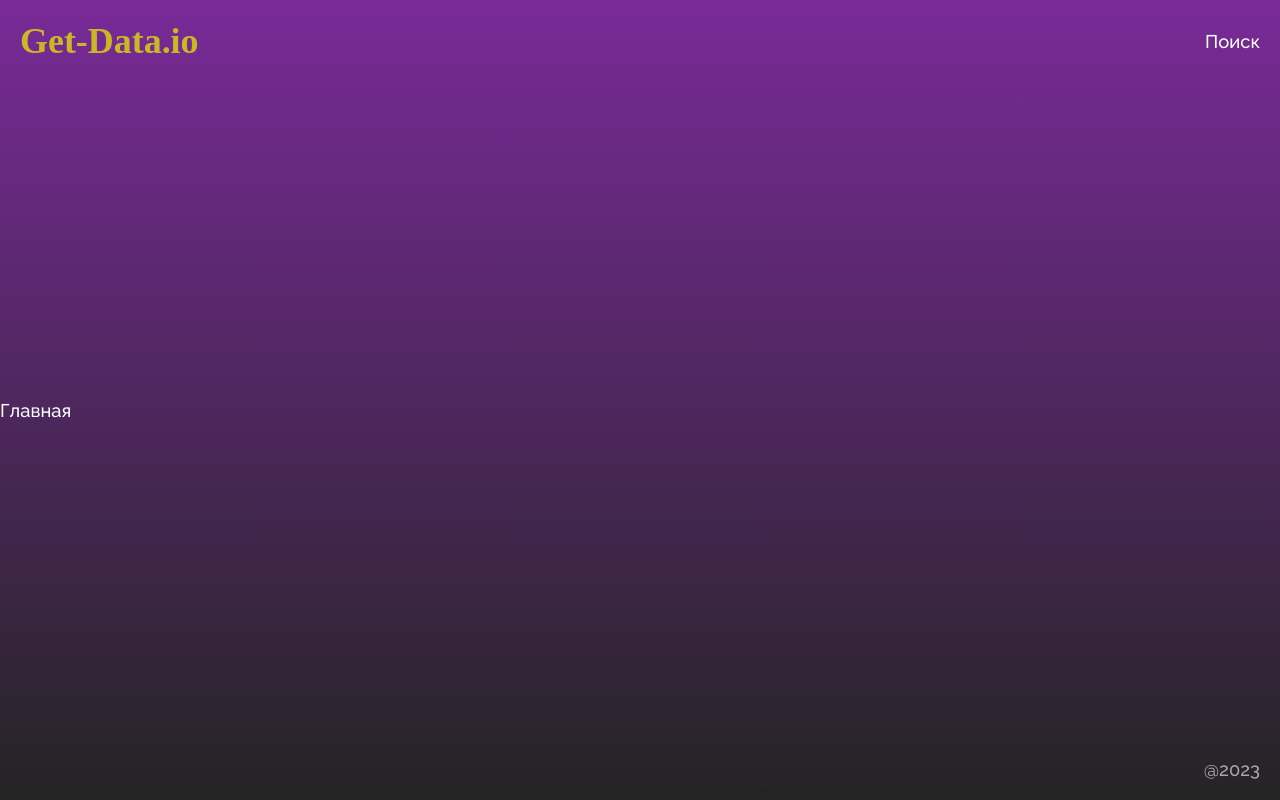
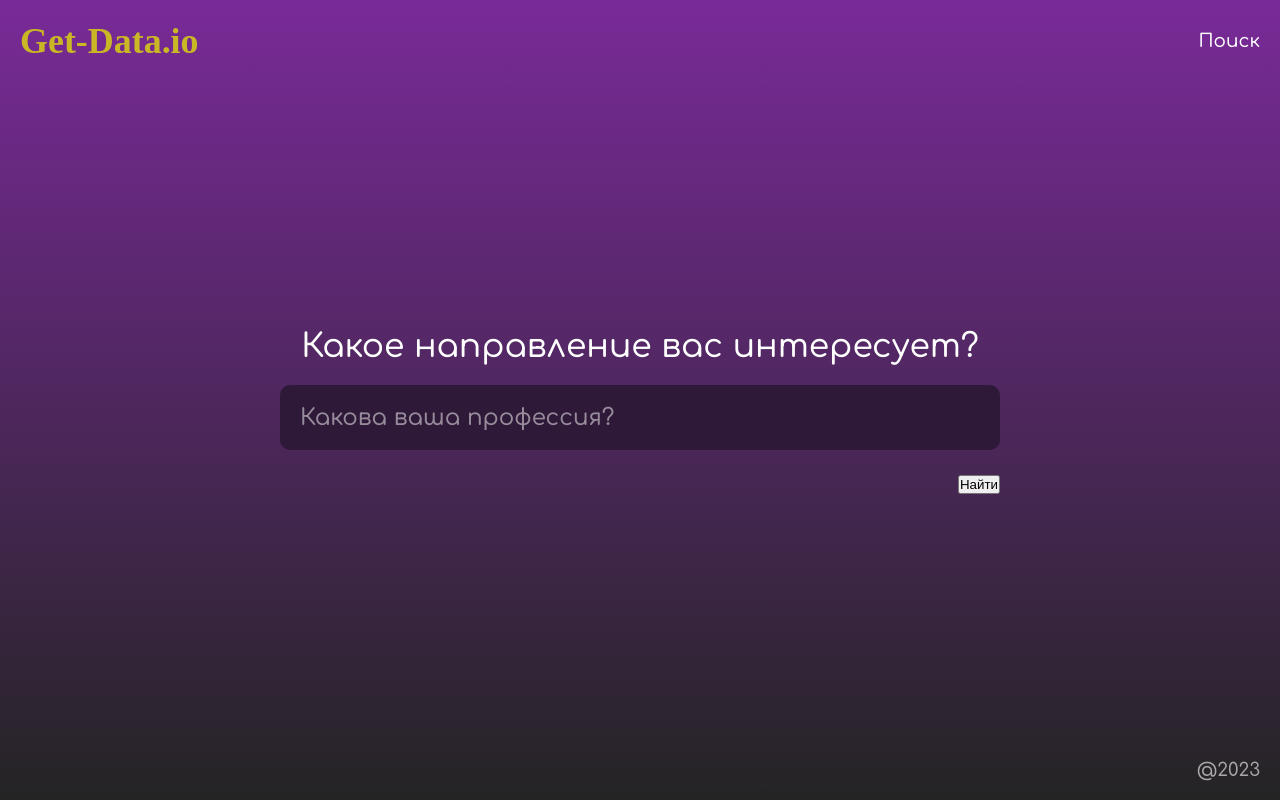
Before and after one commit to agro40tech/get-data-io, a React (Create React App) app: page / in a window 1280 px wide. Built offline with nearby package versions, Linux system fonts and the light colour scheme; a web font is replaced by a local one.

Commit message:
Прописал стили доделал верстку HomePage

```diff
--- /dev/null
+++ b/src/components/UI/index.css
@@ -0,0 +1,5 @@
+.main {
+  display: flex;
+  justify-content: center;
+  padding: 0 20px;
+}
--- a/src/components/UI/index.tsx
+++ b/src/components/UI/index.tsx
@@ -1,6 +1,7 @@
 import { FC } from "react";
 import { Outlet } from "react-router-dom";
 
+import "./index.css";
 import Header from "./header";
 import Footer from "./footer";
 
--- /dev/null
+++ b/src/components/pages/HomePage/index.css
@@ -0,0 +1,61 @@
+.search-form__wrapper {
+  display: flex;
+  flex-direction: column;
+  align-items: center;
+  gap: 20px;
+}
+
+.main__search-form {
+  display: flex;
+  flex-direction: column;
+  gap: 25px;
+}
+
+.search-form__label {
+  max-width: clamp(18.75rem, 10rem + 43.75vw, 62.5rem);
+  font-weight: medium;
+  font-size: clamp(1.875rem, 1.813rem + 0.31vw, 2.188rem);
+  text-align: center;
+  transition: all 0.4s;
+}
+
+.search-form__input {
+  min-width: clamp(18.75rem, 10rem + 43.75vw, 62.5rem);
+  max-height: 70px;
+  padding: 20px;
+  border: 0;
+  border-radius: 10px;
+  font-family: inherit;
+  font-size: clamp(1.25rem, 1.188rem + 0.31vw, 1.563rem);
+  background-color: var(--main-background-color);
+  color: inherit;
+  transition: all 0.3s;
+}
+
+.search-form__input:focus {
+  outline: 0;
+}
+
+.search-form__input:focus-visible {
+  box-shadow: 0px 0px 20px 10px rgba(23, 12, 27, 0.5);
+}
+
+.search-form__input::-webkit-search-cancel-button {
+  -webkit-appearance: none;
+  appearance: none;
+  height: 30px;
+  width: 30px;
+  background-image: url("../../styled/svg/close-circle.svg");
+  background-repeat: no-repeat;
+  background-size: 30px 30px;
+  cursor: pointer;
+}
+
+.search-form__input::placeholder {
+  color: var(--main-color-text);
+  opacity: 0.5;
+}
+
+.search-form__button-submit {
+  align-self: flex-end;
+}
--- a/src/components/pages/HomePage/index.tsx
+++ b/src/components/pages/HomePage/index.tsx
@@ -1,7 +1,31 @@
 import { FC } from "react";
 
+import "./index.css";
+
 const HomePage: FC = () => {
-  return <div>Главная</div>;
+  return (
+    <section className="main__home-page">
+      <form action="" className="main__search-form">
+        <p className="search-form__wrapper">
+          <label className="search-form__label" htmlFor="search">
+            Какое направление вас интересует?
+          </label>
+          <input
+            className="search-form__input"
+            type="search"
+            name="search"
+            id="search"
+            autoComplete="off"
+            placeholder="Какова ваша профессия?"
+            required
+          />
+        </p>
+        <button className="search-form__button-submit" type="submit">
+          Найти
+        </button>
+      </form>
+    </section>
+  );
 };
 
 export default HomePage;
--- a/src/components/styled/fonts.css
+++ b/src/components/styled/fonts.css
@@ -1,2 +1,4 @@
 @import url("https://fonts.googleapis.com/css2?family=Rubik+Doodle+Shadow&display=swap");
-@import url("https://fonts.googleapis.com/css2?family=Raleway:wght@500&display=swap");
+@import url("https://fonts.googleapis.com/css2?family=Comfortaa:wght@500&display=swap");
+/*
+@import url("https://fonts.googleapis.com/css2?family=Raleway:wght@500&display=swap"); */
--- a/src/components/styled/global-styles.css
+++ b/src/components/styled/global-styles.css
@@ -55,3 +55,9 @@ ul {
   justify-content: space-between;
   min-height: 100vh;
 }
+
+@media (max-width: 768px) {
+  #root {
+    min-height: calc(100vh - 60px);
+  }
+}
--- a/src/components/styled/variables.css
+++ b/src/components/styled/variables.css
@@ -1,6 +1,6 @@
 :root {
   --accent-font-family: "Rubik Doodle Shadow";
-  --main-font-family: "Raleway";
+  --main-font-family: "Comfortaa";
 
   --logo-font-size: clamp(0.938rem, 0.875rem + 0.31vw, 1.25rem);
   --main-font-size: clamp(1rem, 0.95rem + 0.25vw, 1.25rem);
@@ -8,5 +8,6 @@
   --main-font-weight: 500;
 
   --main-color-text: white;
+  --main-background-color: #2f1938;
   --accent-color-text: rgb(202, 183, 37);
 }
```
Also changed, not shown: src/components/styled/svg/close-circle.svg (added).
